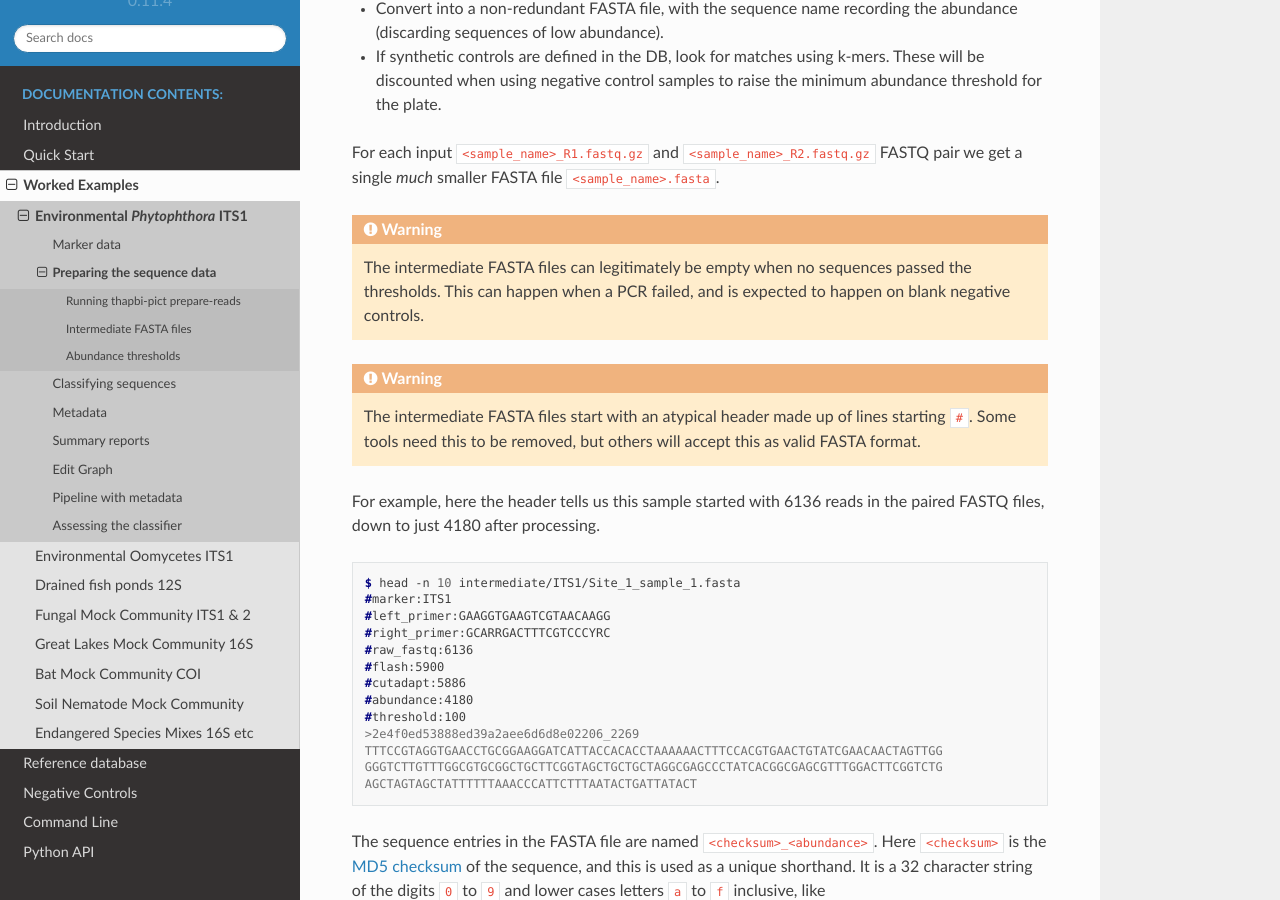
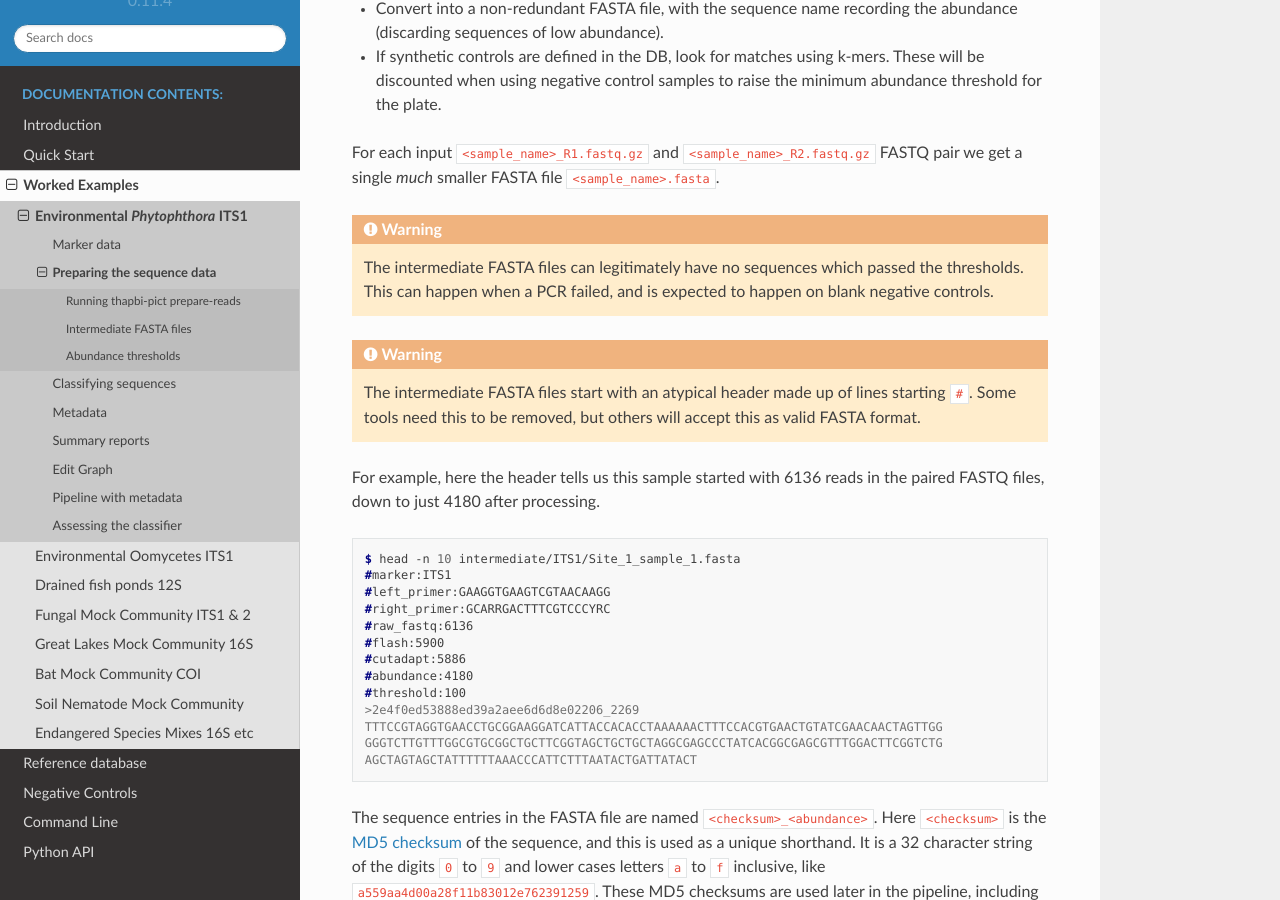
Before and after one commit to peterjc/thapbi-pict, a Sphinx documentation site: the page built from docs/examples/woody_hosts/prepare.rst, in a window 1280 px wide and 900 px high, scrolled down 1283 px. Built offline with Sphinx 7.4.7 and the Read the Docs theme 2.0.0, drawn with Linux system fonts in a browser that asks for light colours; pages that are not in the unit, such as notebooks, are missing from menus.

Commit message:
Clarify empty FASTA wording
Would still have a header, so not an empty file.

[ci skip]

```diff
--- a/docs/examples/woody_hosts/prepare.rst
+++ b/docs/examples/woody_hosts/prepare.rst
@@ -67,7 +67,7 @@ FASTQ pair we get a single *much* smaller FASTA file ``<sample_name>.fasta``.
 
 .. WARNING::
 
-   The intermediate FASTA files can legitimately be empty when no sequences
+   The intermediate FASTA files can legitimately have no sequences which
    passed the thresholds. This can happen when a PCR failed, and is expected
    to happen on blank negative controls.
 
```
